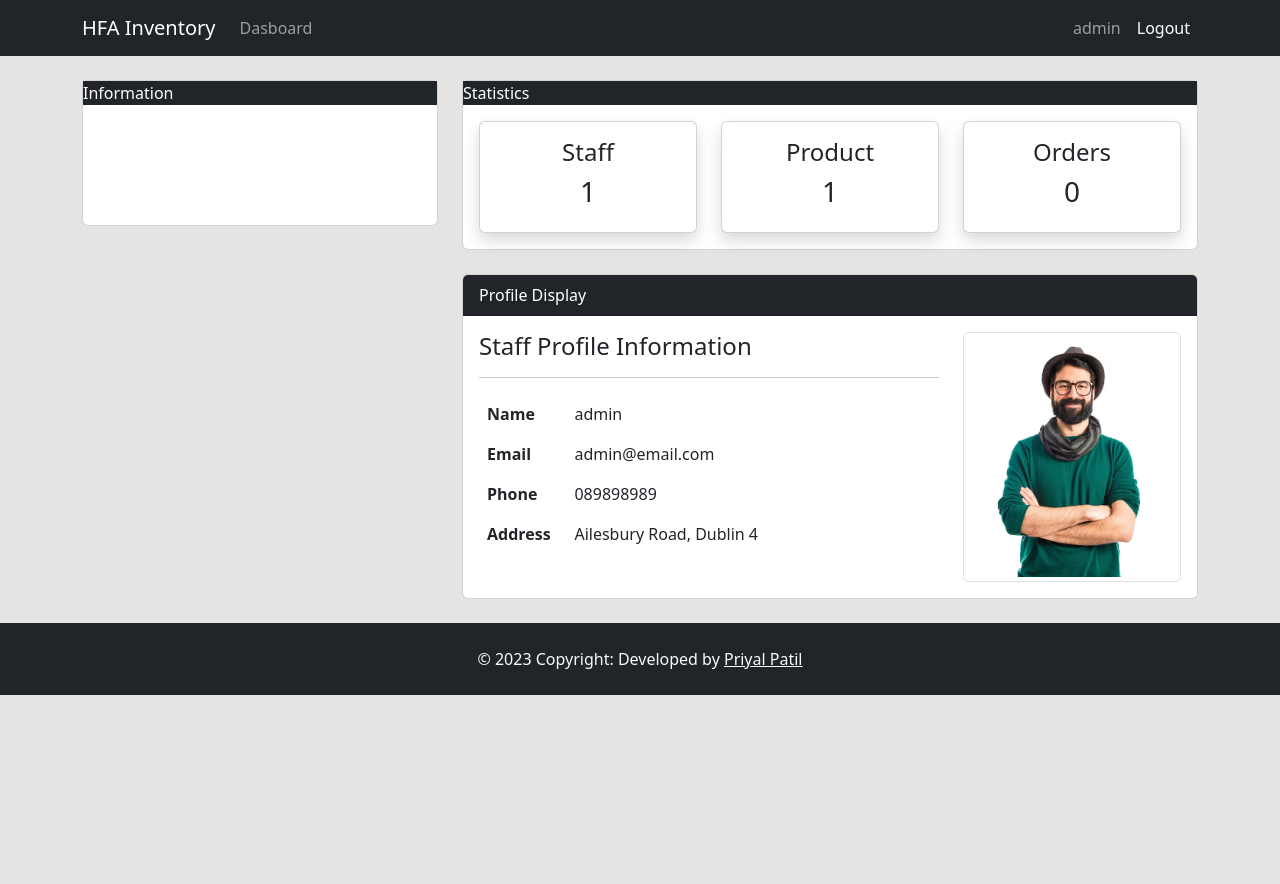
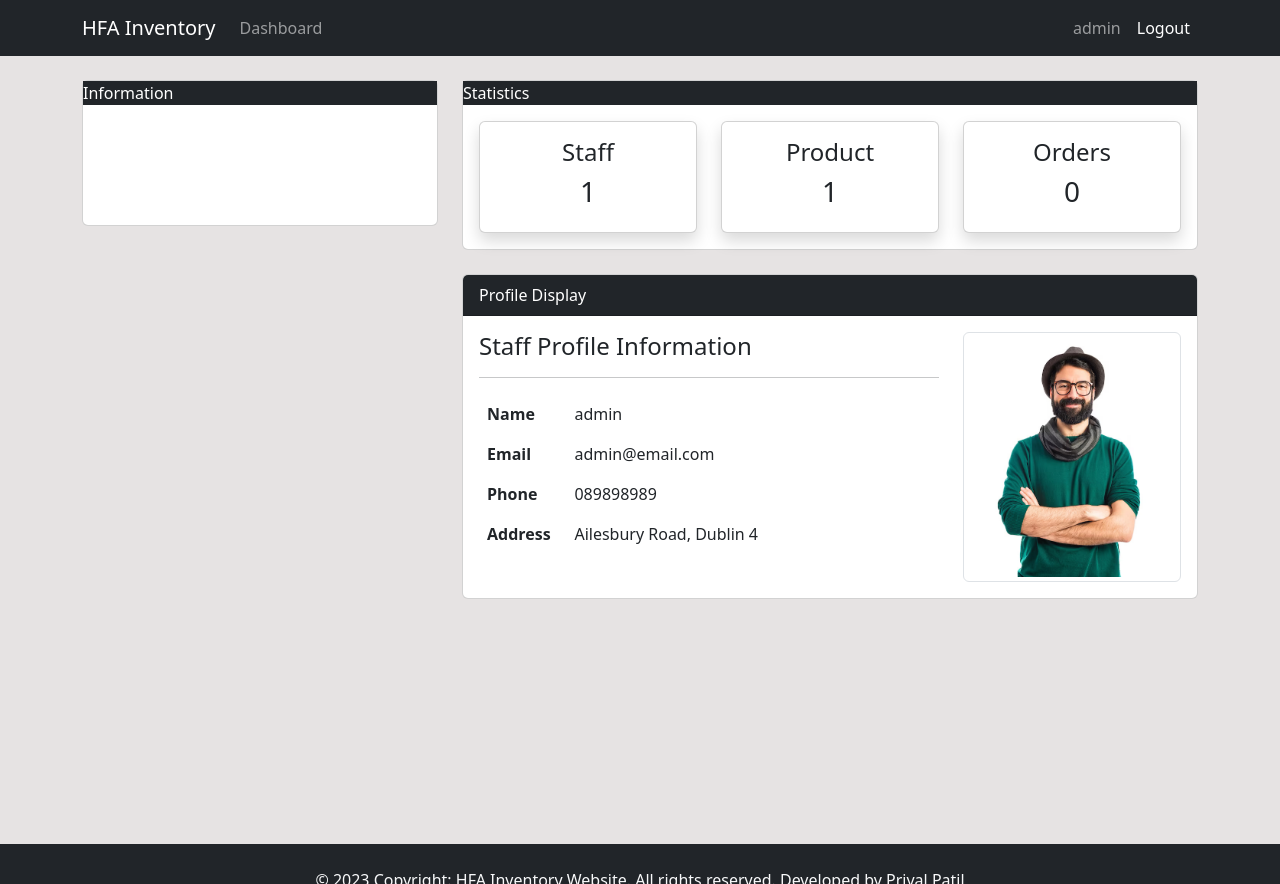
Before and after one commit to priyalpatil98/Inventory-Management-System-Django-AWS, a Django app: page /staff/details/1 in a window 1280 px wide. Run offline with Django 4.2, Linux system fonts and the light colour scheme; a user stored in the database is signed in; data comes from the database, SQL or seed files in the repository; data that the repository does not hold is empty; parts of the project's set-up code (start-up, migrations or seed data) failed here and were passed over.

Commit message:
Final Commit

```diff
--- a/dashboard/models.py
+++ b/dashboard/models.py
@@ -1,6 +1,7 @@
 from django.db import models
 from django.contrib.auth.models import User
-from .order_sns import send_order_email
+#from .order_sns import send_order_email  # Old implementation before creating my library
+from django_aws_integrate.order_sns import send_order_email #Calling SNS service from my own library
 
 # Drop down list for Categories section of App
 CATEGORY = (
@@ -8,6 +9,7 @@ CATEGORY = (
     ('Bricks', 'Bricks'),
     ('Tools', 'Tools'),
     ('Paint', 'Paint'),
+    ('Sand', 'Sand')
 )
 
 # Product Table of DB
--- a/dashboard/views.py
+++ b/dashboard/views.py
@@ -21,6 +21,7 @@ def index(request):
             instance.staff = request.user
             Order.send_confirmation_email(instance.staff)
             instance.save()
+            messages.success(request, f'Order has been placed successfully! Email has been sent to Admin.') #Flash Message
             return redirect('dashboard-index')
     else:
         form = OrderForm()
@@ -82,7 +83,7 @@ def product_delete(request, pk):
     item = Product.objects.get(id=pk)
     if request.method == 'POST':
         item.delete()
-        messages.warning(request, f'Item has been deleted successfully!') #Flash Message
+        messages.warning(request, f'Product has been deleted successfully!') #Flash Message
         return redirect('dashboard-product')
     return render(request, 'dashboard/product_delete.html')
 
@@ -94,7 +95,7 @@ def product_update(request, pk):
         form = ProductForm(request.POST, instance=item)
         if form.is_valid():
             form.save()
-            messages.success(request, f'Item has been Edited successfully!') #Flash Message
+            messages.success(request, f'Product has been updated successfully!') #Flash Message
             return redirect('dashboard-product')
     else:
         form = ProductForm(instance=item)
--- a/inventory_main/settings.py
+++ b/inventory_main/settings.py
@@ -11,8 +11,10 @@ https://docs.djangoproject.com/en/4.2/ref/settings/
 """
 
 from pathlib import Path
-from .cred import get_secret
-from .logs import log_activity
+from django_aws_integrate.cred import get_secret #Calling AWS Secrets manager service from my own library
+from django_aws_integrate.logs import log_activity #Calling AWS Cloud trail service from my own library
+#from .cred import get_secret # Old implementation before creating my library
+#from .logs import log_activity ## Old implementation before creating my library
 
 log_activity() #Calling CloudTrail Function
 
--- a/static/style.css
+++ b/static/style.css
@@ -6,3 +6,12 @@ body{
     transform: scale(1.1);
     transition: 0.2s ease-in-out;
 }
+.footer {
+    position:fixed;
+    bottom: 0;
+    width: 100%;
+    height: 2.5rem;
+    text-align: center;
+    padding: 10px;
+    color: white;
+}
--- a/templates/dashboard/staff_detail.html
+++ b/templates/dashboard/staff_detail.html
@@ -44,7 +44,7 @@
                   </div>
                   </div>
                   <div class="col-md-4">
-                    <img class="img-thumbnail" src="{{ worker.profile.image.url }}" alt="">
+                    <img class="img-thumbnail" src="{{ worker.profile.image.url }}" alt=""> <!--Loading Image from S3 Bucket-->
                   </div>
                 </div>
               </div>
--- a/templates/partials/footer.html
+++ b/templates/partials/footer.html
@@ -1,10 +1,11 @@
   <!--Navbar starts-->
 
-<footer class="bg-dark text-light text-center py-2 mt-10">
+<div class="footer bg-dark text-light py-2 mt-10">
         <!-- Copyright -->
         <div class="text-center p-3">
-          © 2023 Copyright: Developed by
-          <a class="text-light" href="https://x22209573-staticwebpage.s3.eu-west-1.amazonaws.com/index.html">Priyal Patil</a>
+          © 2023 Copyright: HFA Inventory Website. All rights reserved.
+          Developed by
+          <a class="text-light" href="https://x22209573-staticwebpage.s3.eu-west-1.amazonaws.com/index.html">Priyal Patil</a> <!--Used S3 as Static website-->
         </div>
         <!-- Copyright -->
-</footer>
+</div>
--- a/templates/partials/nav.html
+++ b/templates/partials/nav.html
@@ -10,7 +10,7 @@
           <div class="collapse navbar-collapse" id="navbarSupportedContent">
             <ul class="navbar-nav mr-auto">
               <li class="nav-item active">
-                <a class="nav-link" href="{% url 'dashboard-index' %}">Dasboard <span class="sr-only"></span></a>
+                <a class="nav-link" href="{% url 'dashboard-index' %}">Dashboard <span class="sr-only"></span></a>
               </li>
             </ul>
             <ul class="navbar-nav ms-auto">
--- a/templates/partials/topnav.html
+++ b/templates/partials/topnav.html
@@ -8,7 +8,7 @@
               </div>
               <div class="card-body">
                 <marquee behaviour="" direction="">
-                  <h3 class="my-4">This is Inventory Management App</h3>
+                  <h3 class="my-4">This is Inventory Management Application for Housing For All (HFA Constructions Ltd.)</h3>
                 </marquee>
               </div>
             </div>
```
Also changed, not shown: requirements.txt (+30 -6 lines), templates/dashboard/staff_index.html (+7 -0 lines).
